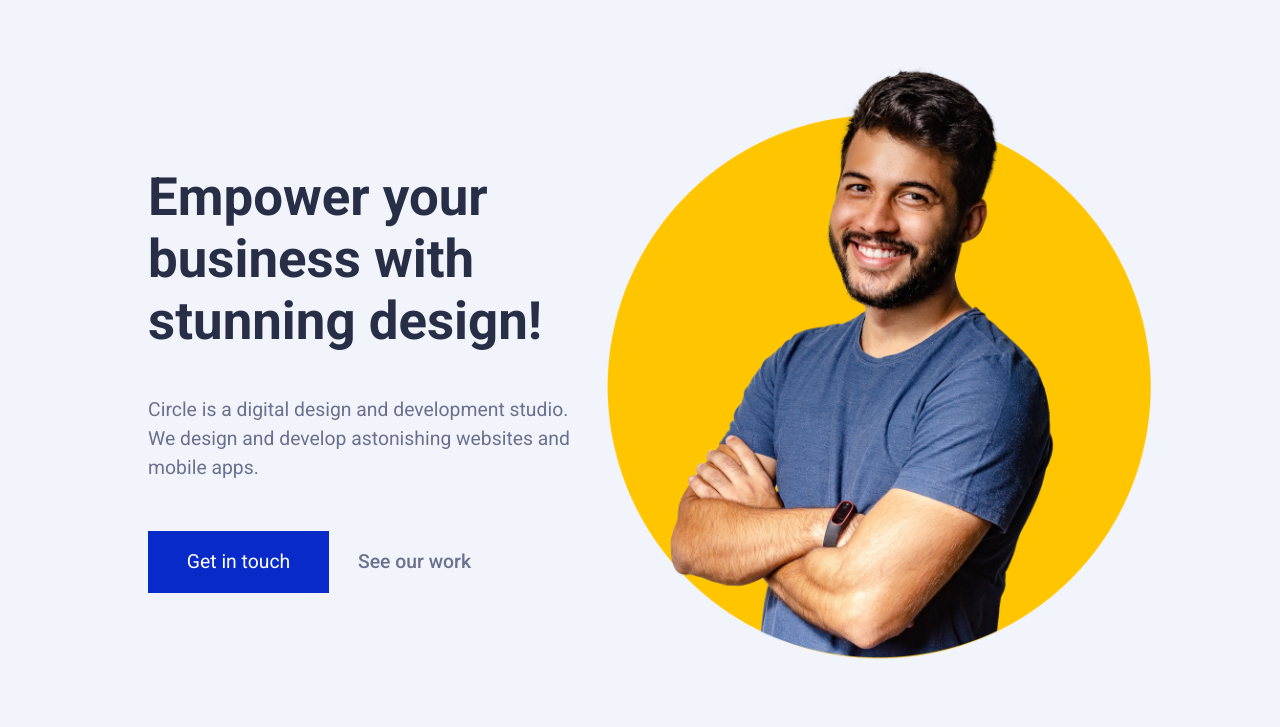
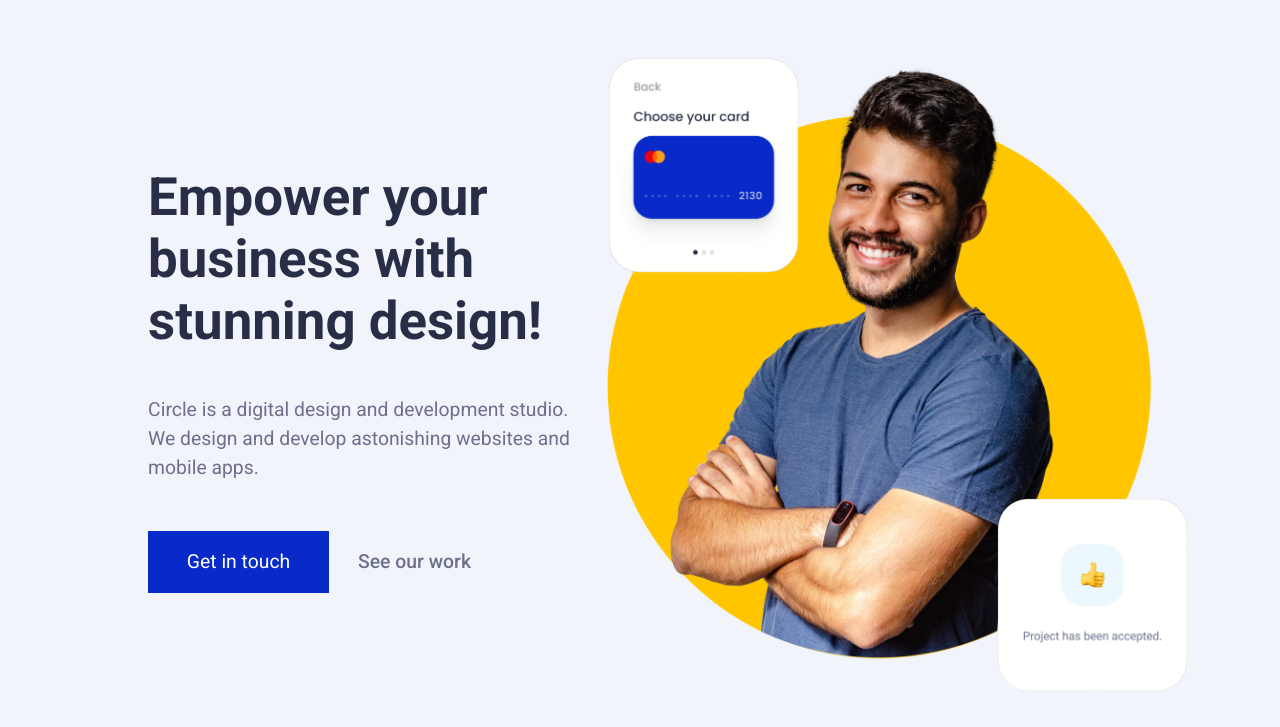
Before and after one commit to melisandoval/circle-agency-clone, a plain HTML site: page index.html in a window 1280 px wide. Shown: the part 181-908 px from the top of the page. Drawn offline with nearby package versions, Linux system fonts and the light colour scheme.

Commit message:
add small images to hero image

```diff
--- a/index.html
+++ b/index.html
@@ -49,6 +49,18 @@
             </div>
           </div>
           <div class="img-container">
+            <div class="hero-small-images-container">
+              <img
+                id="hero-small-img-1"
+                src="./assets/hero-small-img-1.png"
+                alt="Image of a credit card"
+              />
+              <img
+                id="hero-small-img-2"
+                src="./assets/hero-small-img-2.png"
+                alt="Image of a thumb up"
+              />
+            </div>
             <img
               src="./assets/hero-image.png"
               alt="Image of a happy Circle's client smiling."
--- a/style.css
+++ b/style.css
@@ -113,6 +113,7 @@ h1 {
 .hero-section .img-container {
   max-width: 560px;
   padding: 1em;
+  position: relative;
 }
 
 .hero-section img {
@@ -121,6 +122,36 @@ h1 {
 
 .hero-section a {
   padding: 1.5em;
+}
+
+.hero-small-images-container {
+  display: none;
+}
+
+@media (min-width: 768px) {
+  /* hero section */
+
+  .hero-small-images-container {
+    width: 100%;
+    display: grid;
+    grid-template-columns: repeat(3, 1fr);
+    grid-template-rows: repeat(3, 1fr);
+    position: absolute;
+  }
+
+  #hero-small-img-1 {
+    max-width: 100%;
+    grid-column: 1;
+    grid-row: 1;
+    max-width: 100%;
+  }
+
+  #hero-small-img-2 {
+    max-width: 90%;
+    grid-column: 3;
+    grid-row: 3;
+    max-width: 100%;
+  }
 }
 
 @media (min-width: 992px) {
```
Also changed, not shown: assets/hero-small-img-1.png (added), assets/hero-small-img-2.png (added).
